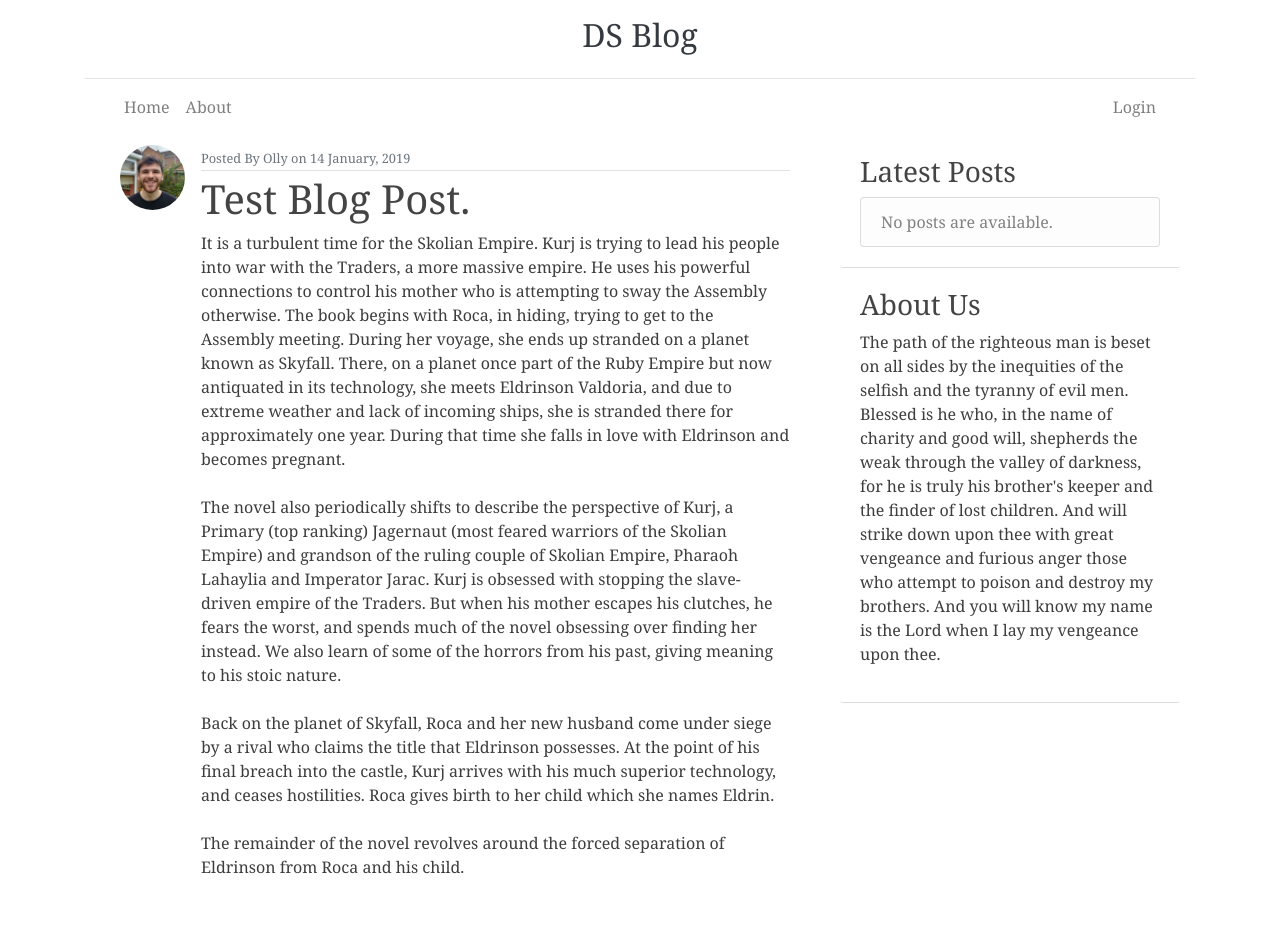
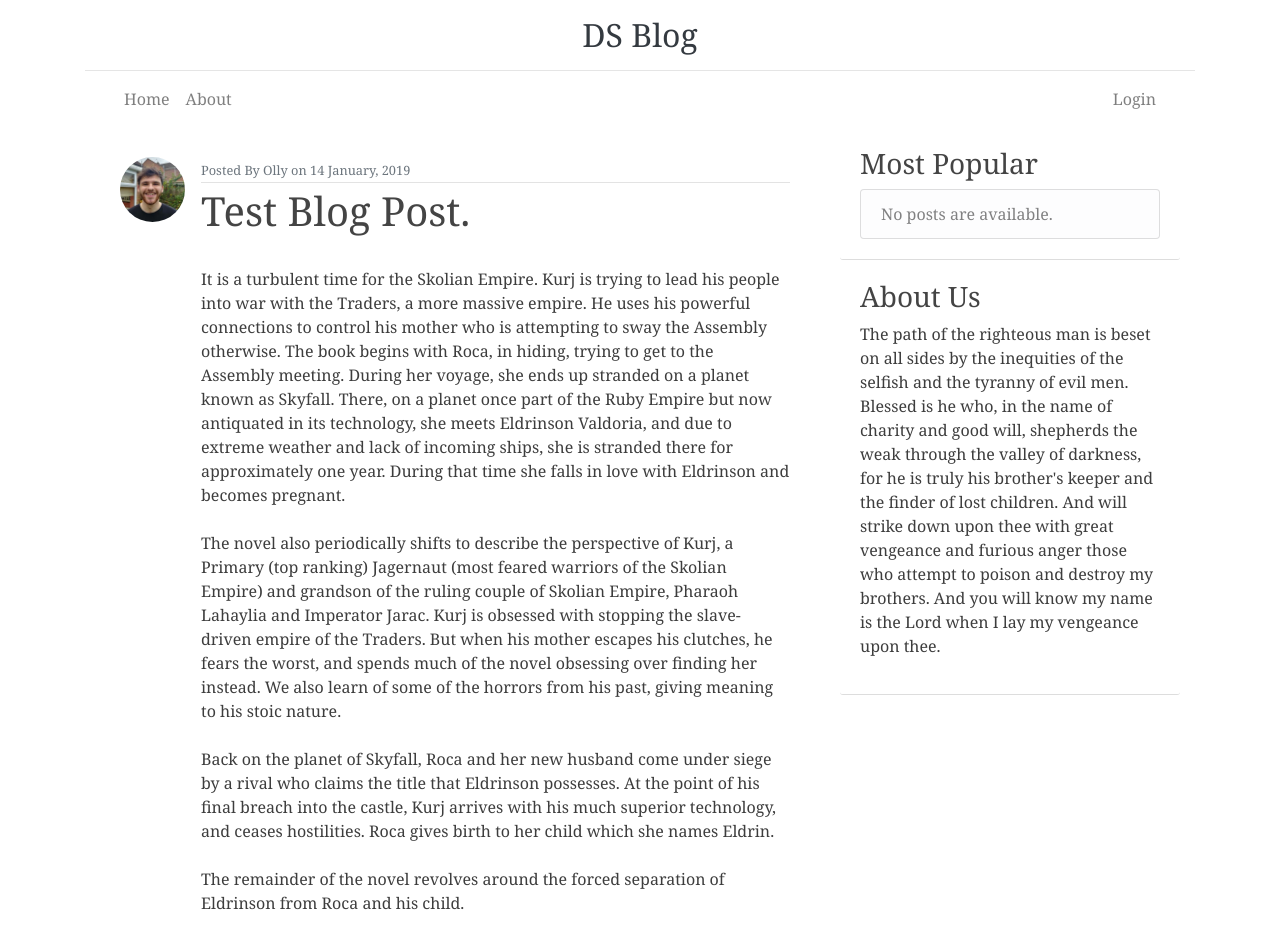
Before and after one commit to callumblanchard/ds-blog-build, a Django app: page /1/ in a window 1280 px wide. Before the commit the page ends 874 px from the top, so only its background shows below. Run offline with Django 3.2, Linux system fonts and the light colour scheme; data comes from the database, SQL or seed files in the repository; both versions use the stored data as it was after the commit; some libraries are stand-ins or nearby versions.

Commit message:
minor changes to css

```diff
--- a/blogPosts/static/blogPosts/main.css
+++ b/blogPosts/static/blogPosts/main.css
@@ -7,6 +7,10 @@
 
 h1, h2, h3, h4, h5, h6 {
   color: #444444;
+}
+
+.h2 {
+  margin-bottom: 0;
 }
 
 ul {
@@ -25,7 +29,7 @@
   padding: 10px 20px;
   border: 0;
   border-radius: 3px;
-  margin-bottom: 20px;
+  margin-top: 20px;
 }
 
 .sidebar-content {
@@ -37,6 +41,11 @@
 
 .article-title {
   color: #444444;
+}
+
+.article-title-detail {
+  color: #444444;
+  margin-bottom: 2rem!important;
 }
 
 a.article-title:hover {
--- a/blogPosts/templates/blogPosts/base.html
+++ b/blogPosts/templates/blogPosts/base.html
@@ -65,7 +65,7 @@
         </div>
         <div class="col-md-4">
             <div class="sidebar-content">
-                <h3>Latest Posts</h3>
+                <h3>Most Popular</h3>
                 <ul class="list-group">
                     {% if latest_blog_posts %}
                         {% for post in latest_blog_posts %}
--- a/blogPosts/templates/blogPosts/detail.html
+++ b/blogPosts/templates/blogPosts/detail.html
@@ -10,7 +10,7 @@
                     <a class="btn btn-danger btn-sm mt-1 mb-1" href="{% url 'blogPosts:post-delete' post.id %}">Delete</a>
                 {% endif %}
             </div>
-            <h1 class="article-title">{{ post.post_title }}</h1>
+            <h1 class="article-title-detail">{{ post.post_title }}</h1>
             <p class="article-content">{{ post.body }}</p>
         </div>
     </article>
```
Also changed, not shown: db.sqlite3, media/profile_pics/so_pp.jpg (added).
